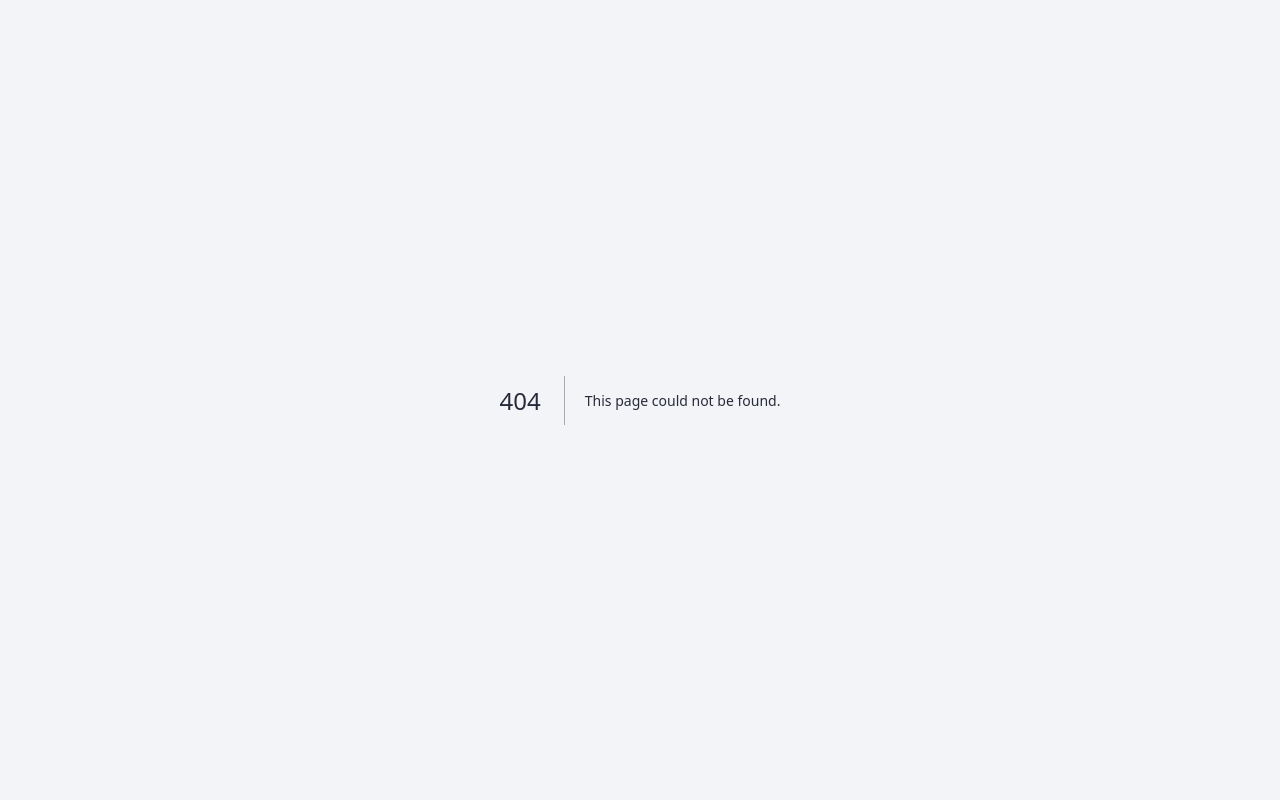
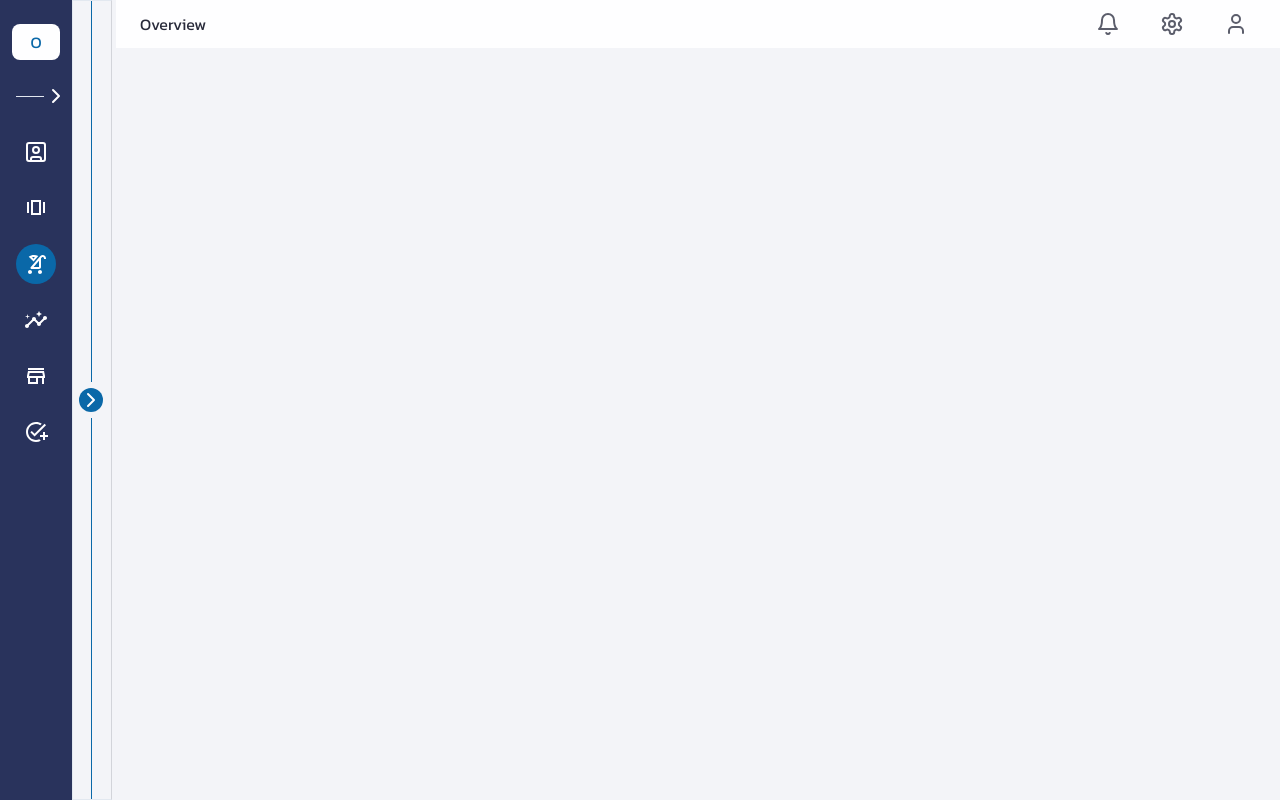
Before and after one commit to octabanglore/OCTA-Frontend, a Next.js app: page /purchaseorder/overview in a window 1280 px wide. Before the commit this address had no page. Built offline with nearby package versions, Linux system fonts and the light colour scheme.

Commit message:
left side bar almost done

```diff
--- a/app/(routes)/(homepage)/components/BodySection.jsx
+++ b/app/(routes)/(homepage)/components/BodySection.jsx
@@ -1,6 +1,6 @@
 import { UserSquare } from "lucide-react";
 import CardComp from "./CardComp";
-import { productCatalogueIcon, purchaseOrderIcon, insightsIcon, inventoryManageIcon, approvalsIcon } from "@/components/svgs/ModulesPage";
+import { productCatalogueIcon, purchaseOrderIcon, insightsIcon, inventoryManageIcon, approvalsIcon } from "@/components/svgs/ModulesPageIcons";
 
 const BodySection = (props) => {
 
--- a/app/(routes)/(modules)/productcatalogue/page.jsx
+++ b/app/(routes)/(modules)/productcatalogue/page.jsx
@@ -5,7 +5,7 @@ import Sidebar from "@/components/Sidebar";
 const f1 = () => {
   return (
     <div className="flex">
-      <Sidebar active={"productCatalogue"}/>
+      <Sidebar/>
       <MainNav/>
 
     </div>
--- a/app/(routes)/(modules)/purchaseorder/page.jsx
+++ b/app/(routes)/(modules)/purchaseorder/overview/page.jsx
@@ -5,7 +5,7 @@ import Sidebar from "@/components/Sidebar";
 const f1 = () => {
   return (
     <div className="flex">
-      <Sidebar active={"purchaseOrder"}/>
+      <Sidebar/>
       <MainNav/>
 
     </div>
--- a/components/Navbar.jsx
+++ b/components/Navbar.jsx
@@ -8,7 +8,7 @@ import {
   PopoverContent,
   PopoverTrigger,
 } from "@/components/ui/popover";
-import { logoutIcon } from "./svgs/ModulesPage";
+import { logoutIcon } from "./svgs/ModulesPageIcons";
 import {
   Dialog,
   DialogClose,
--- a/components/Sidebar.jsx
+++ b/components/Sidebar.jsx
@@ -1,19 +1,30 @@
 "use client";
-import { BaggageClaim, UserSquare, ChevronLeft, ChevronRight } from "lucide-react";
-import { productCatalogueIcon, purchaseOrderIcon, insightsIcon, inventoryManageIcon, approvalsIcon } from "@/components/svgs/ModulesPage";
+import {
+  BaggageClaim,
+  UserSquare,
+  ChevronLeft,
+  ChevronRight,
+} from "lucide-react";
+import {
+  productCatalogueIcon,
+  purchaseOrderIcon,
+  insightsIcon,
+  inventoryManageIcon,
+  approvalsIcon,
+  sidebarCloseIcon
+} from "@/components/svgs/SidebarIcons";
 import { moduleData } from "@/actions/home-page";
 
 import { useEffect, useState } from "react";
 import { Separator } from "@/components/ui/separator";
 import { usePathname, useRouter } from "next/navigation";
 
-export default function Sidebar(props) {
+export default function Sidebar() {
   const [isLeftOpen, setIsLeftOpen] = useState(false);
   const [isRightOpen, setIsRightOpen] = useState(false);
-  const [active, setActive] = useState("");
   const [isTransitionEnded, setIsTransitionEnded] = useState(false);
-  const pathname = usePathname()
-
+  const pathname = usePathname();
+  const urlTextArray = pathname.split("/");
   const handleLeftOpenClick = () => {
     setIsLeftOpen(!isLeftOpen);
     setIsTransitionEnded(false);
@@ -22,51 +33,147 @@ export default function Sidebar(props) {
   const handleTransitionEnd = () => {
     setIsTransitionEnded(true);
   };
-  // useEffect(()=>{
-  //   setActive(props.active)
-  // },[props.active])
 
   const router = useRouter();
 
   return (
     <div className="flex fixed inset-y-0">
+      {
+        //! left side bar
+      }
       <div
         className={`custom-bg-secondary transition-all duration-300 overflow-y-auto flex flex-col justify-between
-        ${isLeftOpen ? "w-[200px]" : "w-[72px]"}`} onTransitionEnd={handleTransitionEnd}
+        ${isLeftOpen ? "w-[200px]" : "w-[72px]"}`}
+        onTransitionEnd={handleTransitionEnd}
       >
         <div>
-          <div className="custom-text-primary custom-bg-grey000 w-12 h-9 my-6 mx-3 flex place-items-center justify-center rounded-[8px]">
-            O
+          <div className="flex">
+          <div className={`custom-text-primary custom-bg-grey000  h-9 my-6 mx-3 flex place-items-center justify-center rounded-[8px] ${isLeftOpen ? "w-[122px]": "w-12"}`}>
+          {isLeftOpen ? "OCTA": "O"}
           </div>
-          <div className="h-6  flex place-items-center justify-center custom-text-grey000  ">
+          {isLeftOpen && <button className=" self-center pl-4" onClick={handleLeftOpenClick}>{sidebarCloseIcon}</button>}
+          </div>
+          {!isLeftOpen ? <div className="h-6 flex place-items-center justify-center custom-text-grey000  ">
             <button
               className="flex place-items-center justify-center"
               onClick={handleLeftOpenClick}
             >
-            <Separator className="h-[0.5px] w-7 ml-3" />
+              <Separator className="h-[0.5px] w-7 ml-3" />
               <ChevronRight />
             </button>
-          </div>
+          </div>:
+          <Separator/>
+          }
           <div className="custom-text-grey000 flex flex-col place-items-center justify-around py-6 space-y-4">
-            {moduleData.vendorDetails && <button onClick={()=>router.push("/vendordetails")} className={`flex place-items-center justify-center p-2 rounded-full ${pathname=== "/vendordetails" && "bg-red-700"}`}>
-              <UserSquare />
-            </button>}
-            {moduleData.productCatalogue && <button onClick={()=>router.push("/productcatalogue")} className={`flex place-items-center justify-center  p-2 rounded-full ${pathname=== "/productcatalogue" && "bg-red-700"}`}>
-            <UserSquare /> {isLeftOpen && isTransitionEnded && moduleData.productCatalogue.title}
-            </button>}
-            <button onClick={()=>router.push("/purchaseorder")} className={`flex place-items-center justify-center p-2 rounded-full ${pathname=== "/purchaseorder" && "bg-red-700"}`}>
-              <BaggageClaim />
-            </button>
-            <BaggageClaim />
-            <BaggageClaim />
+
+            {moduleData.vendorDetails && (
+              <button
+                onClick={() => router.push("/vendordetails")}
+                className={`flex place-items-center justify-center  p-2 rounded-full ${
+                  urlTextArray[1] === "vendordetails" && "custom-bg-primary "
+                } ${
+                  isLeftOpen && isTransitionEnded && "rounded-[16px] space-x-2 self-start ml-3"
+                }`}
+              >
+                <UserSquare/>{" "}
+                <div>
+                  {isLeftOpen &&
+                    isTransitionEnded &&
+                    moduleData.vendorDetails.title}
+                </div>
+              </button>
+            )}
+            {moduleData.productCatalogue && (
+              <button
+                onClick={() => router.push("/productcatalogue")}
+                className={`flex place-items-center justify-center  p-2 rounded-full ${
+                  urlTextArray[1] === "productcatalogue" && "custom-bg-primary "
+                } ${
+                  isLeftOpen && isTransitionEnded && "rounded-[16px] space-x-2 self-start ml-3"
+                }`}
+              >
+                <div>{productCatalogueIcon} </div>{" "}
+                <div>
+                  {isLeftOpen &&
+                    isTransitionEnded &&
+                    moduleData.productCatalogue.title}
+                </div>
+              </button>
+            )}
+            {moduleData.purchaseOrder && (
+              <button
+                onClick={() => router.push("/purchaseorder/overview")}
+                className={`flex place-items-center justify-center  p-2 rounded-full ${
+                  urlTextArray[1] === "purchaseorder" && "custom-bg-primary "
+                } ${
+                  isLeftOpen && isTransitionEnded && "rounded-[16px] space-x-2 self-start ml-3"
+                }`}
+              >
+                <div>{purchaseOrderIcon} </div>{" "}
+                <div>
+                  {isLeftOpen &&
+                    isTransitionEnded &&
+                    moduleData.purchaseOrder.title}
+                </div>
+              </button>
+            )}
+            {moduleData.insights && (
+              <button
+                onClick={() => router.push("/insights")}
+                className={`flex place-items-center justify-center  p-2 rounded-full ${
+                  urlTextArray[1] === "insights" && "custom-bg-primary "
+                } ${
+                  isLeftOpen && isTransitionEnded && "rounded-[16px] space-x-2 self-start ml-3"
+                }`}
+              >
+                <div>{insightsIcon} </div>{" "}
+                <div>
+                  {isLeftOpen &&
+                    isTransitionEnded &&
+                    moduleData.insights.title}
+                </div>
+              </button>
+            )}
+            {moduleData.inventoryManage && (
+              <button
+                onClick={() => router.push("/inventorymanage")}
+                className={`flex place-items-center justify-center  p-2 rounded-full ${
+                  urlTextArray[1] === "inventorymanage" && "custom-bg-primary "
+                } ${
+                  isLeftOpen && isTransitionEnded && "rounded-[16px] space-x-2 self-start ml-3"
+                }`}
+              >
+                <div>{inventoryManageIcon} </div>{" "}
+                <div>
+                  {isLeftOpen &&
+                    isTransitionEnded &&
+                    moduleData.inventoryManage.title}
+                </div>
+              </button>
+            )}
+            {moduleData.approvals && (
+              <button
+                onClick={() => router.push("/approvals")}
+                className={`flex place-items-center justify-center  p-2 rounded-full ${
+                  urlTextArray[1] === "approvals" && "custom-bg-primary "
+                } ${
+                  isLeftOpen && isTransitionEnded && "rounded-[16px] space-x-2 self-start ml-3"
+                }`}
+              >
+                <div>{approvalsIcon} </div>{" "}
+                <div>
+                  {isLeftOpen &&
+                    isTransitionEnded &&
+                    moduleData.approvals.title}
+                </div>
+              </button>
+            )}
           </div>
         </div>
 
         <div className=" text-white">
-          <button onClick={() => setIsLeftOpen(!isLeftOpen)}>
-            {pathname}
-          </button>
-          {isLeftOpen && <div className="px-4">Left Links</div>}
+          {/* <button onClick={() => setIsLeftOpen(!isLeftOpen)}>{pathname}</button>
+          {isLeftOpen && <div className="px-4">Left Links</div>} */}
         </div>
       </div>
 
--- a/components/svgs/Sidepage.jsx
+++ b/components/svgs/SidebarIcons.jsx
@@ -6,7 +6,7 @@ export const productCatalogueIcon = (
     fill="none"
     xmlns="http://www.w3.org/2000/svg"
   >
-    <g clip-path="url(#clip0_2735_17557)">
+    <g clipPath="url(#clip0_2735_17557)">
       <path d="M7 19H17V4H7V19ZM9 6H15V17H9V6Z" fill="#FEFEFF" />
       <path d="M5 6H3V17H5V6Z" fill="#FEFEFF" />
       <path d="M21 6H19V17H21V6Z" fill="#FEFEFF" />
@@ -26,14 +26,14 @@ export const purchaseOrderIcon = (
     fill="none"
     xmlns="http://www.w3.org/2000/svg"
   >
-    <g clipPath="url(#clip0_2145_19112)">
+    <g clipPath="url(#clip0_2735_17567)">
       <path
         d="M18 20C18 21.1 17.1 22 16 22C14.9 22 14 21.1 14 20C14 18.9 14.9 18 16 18C17.1 18 18 18.9 18 20ZM6 18C4.9 18 4 18.9 4 20C4 21.1 4.9 22 6 22C7.1 22 8 21.1 8 20C8 18.9 7.1 18 6 18ZM15 8.66L9.6 15H15V8.66ZM18.65 3C20.52 3 22 4.56 22 6.48V7H20V6.48C20 5.66 19.42 5 18.65 5C17.97 5 17.58 5.59 17 6.27V15C17 16.1 16.1 17 15 17H7.43C6.58 17 6.12 16 6.67 15.35L15.47 5.03C16.11 4.27 16.99 3 18.65 3ZM10 5C9.35 5 8.71 5.09 8.09 5.27L9.49 6.67L10.86 5.06C10.58 5.02 10.29 5 10 5ZM10 3C11.56 3 13.03 3.4 14.3 4.1L9.6 9.61L4.72 4.72C6.21 3.64 8.03 3 10 3Z"
-        fill="#282A3A"
+        fill="#FEFEFF"
       />
     </g>
     <defs>
-      <clipPath id="clip0_2145_19112">
+      <clipPath id="clip0_2735_17567">
         <rect width="24" height="24" fill="white" />
       </clipPath>
     </defs>
@@ -47,22 +47,22 @@ export const insightsIcon = (
     fill="none"
     xmlns="http://www.w3.org/2000/svg"
   >
-    <g clipPath="url(#clip0_2145_19063)">
+    <g clipPath="url(#clip0_2735_17572)">
       <path
         d="M21 8C19.55 8 18.74 9.44 19.07 10.51L15.52 14.07C15.22 13.98 14.78 13.98 14.48 14.07L11.93 11.52C12.27 10.45 11.46 9 10 9C8.55 9 7.73 10.44 8.07 11.52L3.51 16.07C2.44 15.74 1 16.55 1 18C1 19.1 1.9 20 3 20C4.45 20 5.26 18.56 4.93 17.49L9.48 12.93C9.78 13.02 10.22 13.02 10.52 12.93L13.07 15.48C12.73 16.55 13.54 18 15 18C16.45 18 17.27 16.56 16.93 15.48L20.49 11.93C21.56 12.26 23 11.45 23 10C23 8.9 22.1 8 21 8Z"
-        fill="#282A3A"
+        fill="#FEFEFF"
       />
       <path
         d="M15 9L15.94 6.93L18 6L15.94 5.07L15 3L14.08 5.07L12 6L14.08 6.93L15 9Z"
-        fill="#282A3A"
+        fill="#FEFEFF"
       />
       <path
         d="M3.5 11L4 9L6 8.5L4 8L3.5 6L3 8L1 8.5L3 9L3.5 11Z"
-        fill="#282A3A"
+        fill="#FEFEFF"
       />
     </g>
     <defs>
-      <clipPath id="clip0_2145_19063">
+      <clipPath id="clip0_2735_17572">
         <rect width="24" height="24" fill="white" />
       </clipPath>
     </defs>
@@ -76,14 +76,14 @@ export const inventoryManageIcon = (
     fill="none"
     xmlns="http://www.w3.org/2000/svg"
   >
-    <g clipPath="url(#clip0_2145_19099)">
+    <g clipPath="url(#clip0_2735_17581)">
       <path
         d="M18.36 9L18.96 12H5.04L5.64 9H18.36ZM20 4H4V6H20V4ZM20 7H4L3 12V14H4V20H14V14H18V20H20V14H21V12L20 7ZM6 18V14H12V18H6Z"
-        fill="#282A3A"
+        fill="#FEFEFF"
       />
     </g>
     <defs>
-      <clipPath id="clip0_2145_19099">
+      <clipPath id="clip0_2735_17581">
         <rect width="24" height="24" fill="white" />
       </clipPath>
     </defs>
@@ -97,16 +97,37 @@ export const approvalsIcon = (
     fill="none"
     xmlns="http://www.w3.org/2000/svg"
   >
-    <g clipPath="url(#clip0_2145_19126)">
+    <g clipPath="url(#clip0_2735_17585)">
       <path
         d="M22 5.18L10.59 16.6L6.35 12.36L7.76 10.95L10.59 13.78L20.59 3.78L22 5.18ZM12 20C7.59 20 4 16.41 4 12C4 7.59 7.59 4 12 4C13.57 4 15.04 4.46 16.28 5.25L17.73 3.8C16.1 2.67 14.13 2 12 2C6.48 2 2 6.48 2 12C2 17.52 6.48 22 12 22C13.73 22 15.36 21.56 16.78 20.78L15.28 19.28C14.28 19.74 13.17 20 12 20ZM19 15H16V17H19V20H21V17H24V15H21V12H19V15Z"
-        fill="#282A3A"
+        fill="#FEFEFF"
       />
     </g>
     <defs>
-      <clipPath id="clip0_2145_19126">
+      <clipPath id="clip0_2735_17585">
         <rect width="24" height="24" fill="white" />
       </clipPath>
     </defs>
   </svg>
 );
+export const sidebarCloseIcon = (
+  <svg
+    width="24"
+    height="24"
+    viewBox="0 0 24 24"
+    fill="none"
+    xmlns="http://www.w3.org/2000/svg"
+  >
+    <g clipPath="url(#clip0_1606_26677)">
+      <path
+        d="M3 18H16V16H3V18ZM3 13H13V11H3V13ZM3 6V8H16V6H3ZM21 15.59L17.42 12L21 8.41L19.59 7L14.59 12L19.59 17L21 15.59Z"
+        fill="#FEFEFF"
+      />
+    </g>
+    <defs>
+      <clipPath id="clip0_1606_26677">
+        <rect width="24" height="24" fill="white" />
+      </clipPath>
+    </defs>
+  </svg>
+);
```
Also changed, not shown: components/svgs/ModulesPageIcons.jsx (renamed from components/svgs/ModulesPage.jsx).
